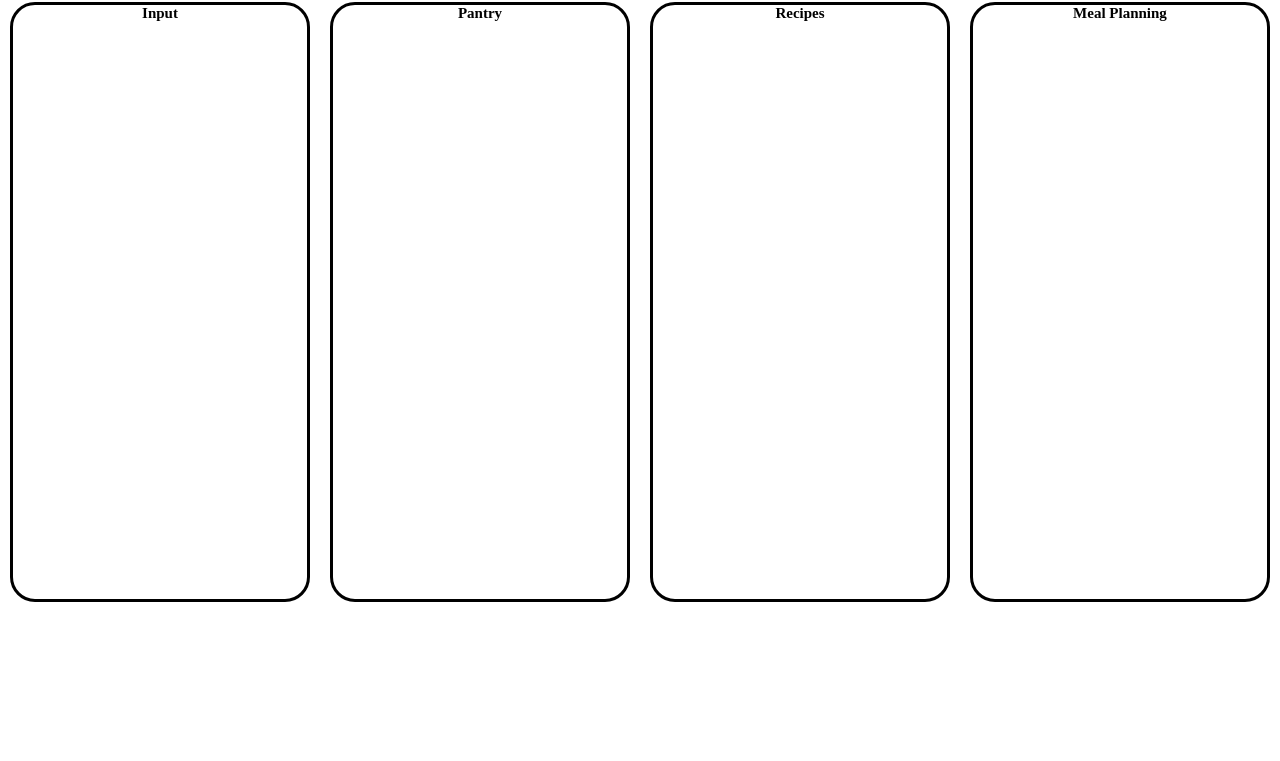
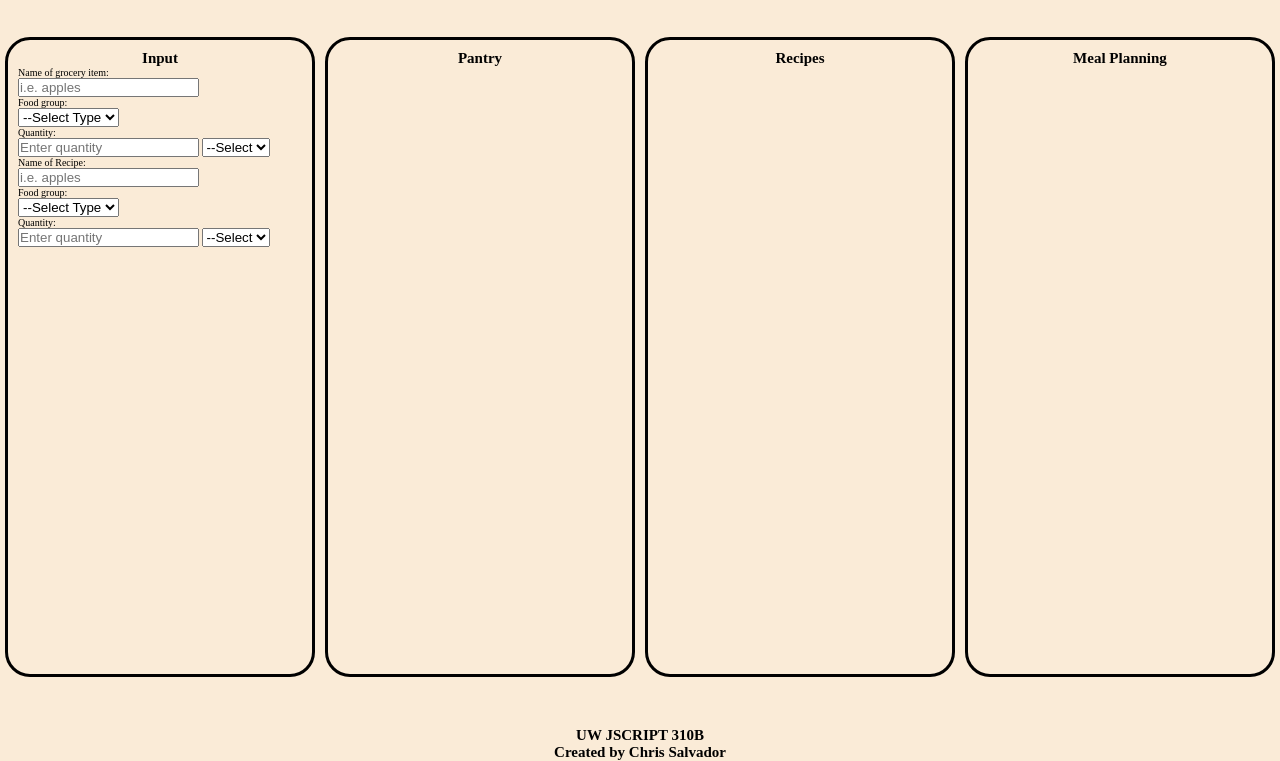
Before and after one commit to csalvador58/uw-jscript310b-final-project-my-pantry, a plain HTML site: page index.html in a window 1280 px wide. Shown: the part 121-882 px from the top of the page. Before the commit the page ends 800 px from the top, so only its background shows below. Drawn offline with Linux system fonts and the light colour scheme.

Commit message:
UI changes

```diff
--- a/index.html
+++ b/index.html
@@ -12,22 +12,77 @@
         <h1>My Pantry</h1>
     </header>
 
-    <div class="main">
-        <section id="input">
+    <div class="main-container">
+        <section class="main">
             <h2>Input</h2>
+
+            <form action="">
+                <section id="input-grocery">
+                    <label for="item-name">Name of grocery item: <br><input id="item-name" type="text" placeholder="i.e. apples"><br></label>
+
+                    <label for="food-group">Food group: <br></label>
+                    <select id="food-group">
+                      <option value="">--Select Type </option>
+                      <option value="fruits">Fruits</option>
+                      <option value="vegetables">Vegetables</option>
+                      <option value="grains">Grains</option>
+                      <option value="protein">Protein</option>
+                      <option value="dairy">Dairy</option>
+                    </select>
+
+
+                    <label for="quantity"><br>Quantity: <br><input id="quantity" type="text" placeholder="Enter quantity">
+                    <select id="food-group">
+                        <option value="">--Select </option>
+                        <option value="grams">g</option>
+                        <option value="ounces">fl oz</option>
+                        <option value="cups">cup</option>
+                        <option value="unit">unit</option>
+                    </select></label>
+
+                </section>
+
+                <section id="input-recipe">
+                    <label for="recipe-name">Name of Recipe: <br><input id="recipe-name" type="text" placeholder="i.e. apples"><br></label>
+
+                    <label for="food-group">Food group: <br></label>
+                    <select id="food-group">
+                      <option value="">--Select Type </option>
+                      <option value="fruits">Fruits</option>
+                      <option value="vegetables">Vegetables</option>
+                      <option value="grains">Grains</option>
+                      <option value="protein">Protein</option>
+                      <option value="dairy">Dairy</option>
+                    </select>
+
+
+                    <label for="quantity"><br>Quantity: <br><input id="quantity" type="text" placeholder="Enter quantity">
+                    <select id="food-group">
+                        <option value="">--Select </option>
+                        <option value="grams">g</option>
+                        <option value="ounces">fl oz</option>
+                        <option value="cups">cup</option>
+                        <option value="unit">unit</option>
+                    </select></label>
+                </section>
+            </form>
         </section>
 
-        <section id="pantry">
+        <section class="main">
             <h2>Pantry</h2>
         </section>
 
-        <section id="recipes">
+        <section class="main">
             <h2>Recipes</h2>
         </section>
 
-        <section id="planning">
+        <section class="main">
             <h2>Meal Planning</h2>
         </section>
     </div>
+
+    <footer>
+        <h2>UW JSCRIPT 310B<br>Created by Chris Salvador</h2>
+    </footer>
 </body>
 </html>
--- a/styles.css
+++ b/styles.css
@@ -16,34 +16,44 @@
     box-sizing: inherit;
 }
 
-h2 {
+h1 {
+    font-size: 5rem;
+}
+
+h2, header, footer {
     text-align: center;
+}
+
+header, footer {
+    margin: 5em 0;
 }
 
 html {
     box-sizing: border-box;
     font-size: 62.5%;
     scroll-behavior: smooth;
+    background-color: antiquewhite;
+    display: flex;
 }
 
 body {
     display: flex;
     flex-direction: column;
+    justify-content: space-between;
+    height: 100vh;
+    width: 100%;
 }
 
-header {
-    margin: 5rem auto;
+.main {
+    height: 80vh;
+    width: 100%;
+    padding: 1em;
+    box-sizing: border-box;
+    margin: auto 0.5rem;
+    border-style: solid;
+    border-radius: 25px;
 }
 
-section {
-    height: 75vh;
-    width: 30rem;
-    box-sizing: border-box;
-    margin: auto;
-    border-style: solid;
-    border-radius: 25px;
-
-}
-.main {
+.main-container {
     display: flex;
 }
```
